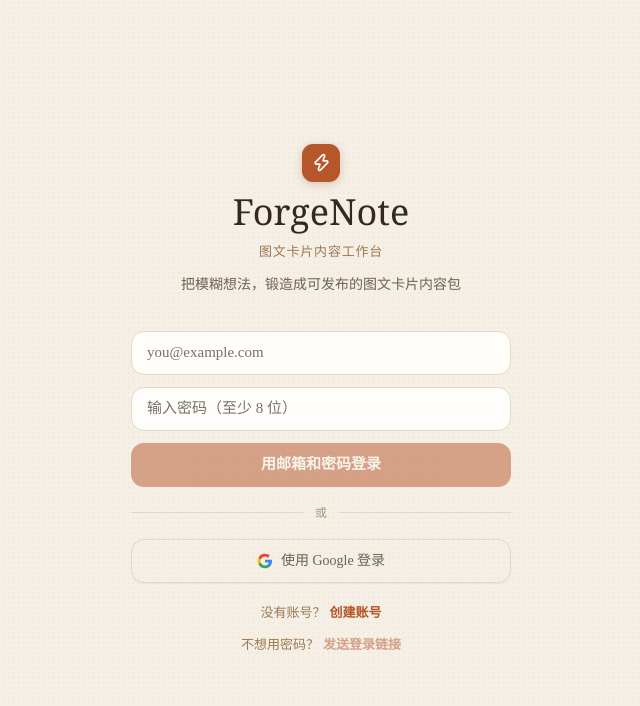
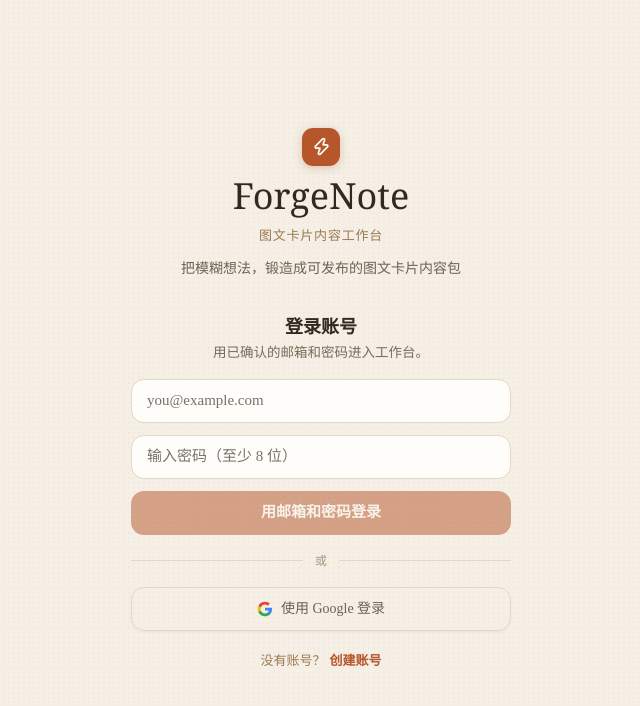
Before and after one commit to LSTOST/ForgeNote, a Next.js app: page /login in a window 1280 px wide. Shown: the top 706 px of the page, without its empty margins (319-959 px from the left). Built offline with nearby package versions, Linux system fonts and the light colour scheme; no server answers.

Commit message:
Fix login mode clarity

```diff
--- a/src/components/auth/LoginForm.tsx
+++ b/src/components/auth/LoginForm.tsx
@@ -16,12 +16,11 @@
   initialError?: string;
 }
 
-type MagicLinkState = "idle" | "sending" | "sent" | "error";
 type OAuthState = "idle" | "redirecting" | "error";
 type PasswordMode = "signIn" | "signUp";
 type PasswordState = "idle" | "submitting" | "signupSent" | "error";
 
-// 登录页表单（UIUX §4）：Google 登录 + 邮箱密码主路径 + Magic Link 备用路径。
+// 登录页表单（UIUX §4）：邮箱密码主路径 + Google 备用路径。
 export function LoginForm({ initialError }: LoginFormProps) {
   const configured = isSupabaseConfigured();
 
@@ -29,18 +28,22 @@
   const [password, setPassword] = useState("");
   const [passwordMode, setPasswordMode] = useState<PasswordMode>("signIn");
   const [passwordState, setPasswordState] = useState<PasswordState>("idle");
-  const [magicState, setMagicState] = useState<MagicLinkState>("idle");
   const [oauthState, setOauthState] = useState<OAuthState>("idle");
   // 表单级错误；初始可能来自 callback 的 ?error=。
   const [error, setError] = useState<string | null>(initialError ?? null);
 
-  const busy =
-    passwordState === "submitting" ||
-    magicState === "sending" ||
-    oauthState === "redirecting";
+  const busy = passwordState === "submitting" || oauthState === "redirecting";
   const emailValid = /^[^\s@]+@[^\s@]+\.[^\s@]+$/.test(email.trim());
   const passwordValid = password.length >= 8;
   const passwordFormValid = emailValid && passwordValid;
+  const modeTitle =
+    passwordMode === "signIn"
+      ? copy.login.signInModeTitle
+      : copy.login.signUpModeTitle;
+  const modeBody =
+    passwordMode === "signIn"
+      ? copy.login.signInModeBody
+      : copy.login.signUpModeBody;
 
   async function handleGoogle() {
     setError(null);
@@ -104,28 +107,6 @@
     }
   }
 
-  async function handleMagicLink() {
-    if (!emailValid) return;
-    setError(null);
-    setMagicState("sending");
-    try {
-      const supabase = createSupabaseBrowserClient();
-      const { error: otpError } = await supabase.auth.signInWithOtp({
-        email: email.trim(),
-        options: { emailRedirectTo: `${window.location.origin}/auth/callback` },
-      });
-      if (otpError) {
-        setError(otpError.message || copy.login.magicSendFailed);
-        setMagicState("error");
-        return;
-      }
-      setMagicState("sent");
-    } catch {
-      setError(copy.login.magicSendNetworkError);
-      setMagicState("error");
-    }
-  }
-
   return (
     <div className="w-full max-w-[380px] space-y-9">
       <header className="flex flex-col items-center gap-3 text-center">
@@ -179,6 +160,16 @@
               </button>
             </div>
           ) : (
+            <div className="space-y-4">
+              <div className="text-center">
+                <p className="text-[18px] leading-6 font-semibold text-[#33291F]">
+                  {modeTitle}
+                </p>
+                <p className="mt-1 text-[13.5px] leading-5 text-[#7a6b5a]">
+                  {modeBody}
+                </p>
+              </div>
+
               <form onSubmit={handlePasswordAuth} className="space-y-3">
                 <label htmlFor="email" className="sr-only">
                   {copy.login.emailLabel}
@@ -192,7 +183,6 @@
                   value={email}
                   onChange={(e) => {
                     setEmail(e.target.value);
-                  setMagicState("idle");
                     setPasswordState("idle");
                   }}
                   disabled={busy}
@@ -205,7 +195,9 @@
                   id="password"
                   type="password"
                   autoComplete={
-                  passwordMode === "signIn" ? "current-password" : "new-password"
+                    passwordMode === "signIn"
+                      ? "current-password"
+                      : "new-password"
                   }
                   placeholder={copy.login.passwordPlaceholder}
                   value={password}
@@ -228,6 +220,7 @@
                       : copy.login.passwordSignUpButton}
                 </Button>
               </form>
+            </div>
           )}
 
           <div className="flex items-center gap-3 text-xs text-[#a99578]">
@@ -273,37 +266,6 @@
                   : copy.login.returnToSignInLink}
               </button>
             </p>
-            <p>
-              {copy.login.magicBackupHint}
-              <button
-                type="button"
-                className="ml-1 font-semibold text-[#B5562B] underline-offset-4 hover:underline focus-visible:outline-none focus-visible:ring-3 focus-visible:ring-[#B5562B]/25 disabled:opacity-50"
-                disabled={!emailValid || busy}
-                onClick={handleMagicLink}
-              >
-                {magicState === "sending"
-                  ? copy.login.sending
-                  : copy.login.sendMagicLink}
-              </button>
-            </p>
-            {magicState === "sent" ? (
-              <div
-                className="rounded-[14px] border border-[#E3D8C7] bg-[#FBF6EE] p-4 text-left text-[14px] leading-6 text-[#6f6253] shadow-[0_1px_10px_rgba(120,90,50,0.06)]"
-                role="status"
-                aria-live="polite"
-              >
-                <p className="font-medium text-[#33291F]">
-                  {copy.login.magicSentTitle}
-                </p>
-                <p className="mt-1">
-                  {copy.login.magicSentBodyPrefix}
-                  <span className="font-medium text-[#33291F]">
-                    {email.trim()}
-                  </span>
-                  {copy.login.magicSentBodySuffix}
-                </p>
-              </div>
-            ) : null}
           </div>
         </div>
       )}
--- a/src/lib/copy/en.ts
+++ b/src/lib/copy/en.ts
@@ -34,6 +34,10 @@
   login: {
     googleButton: "Continue with Google",
     emailDivider: "or use email",
+    signInModeTitle: "Sign in",
+    signInModeBody: "Use your confirmed email and password to enter the workspace.",
+    signUpModeTitle: "Create account",
+    signUpModeBody: "You may confirm email once, then sign in with your password.",
     passwordSignInTab: "Sign in",
     passwordSignUpTab: "Create account",
     passwordSignInButton: "Sign in with email and password",
@@ -60,22 +64,14 @@
     signupSentBodyPrefix: "We sent a confirmation email to ",
     signupSentBodySuffix:
       " Confirm it once; after that, use email and password to sign in.",
-    magicBackupHint: "Prefer not to use a password?",
-    sendMagicLink: "Send a login link",
-    sending: "Sending…",
     footerNote: "Sign in to save recipes and preferences.",
     notConfiguredTitle: "Sign-in unavailable: Supabase not configured",
     notConfiguredBody:
       "Missing NEXT_PUBLIC_SUPABASE_URL or NEXT_PUBLIC_SUPABASE_ANON_KEY; please set them in the environment and retry.",
     googleUnavailable: "Google sign-in is unavailable; please use email and password instead.",
     googleInitFailed: "Could not start Google sign-in; please retry or use email.",
-    magicSendFailed: "Failed to send, please try again.",
-    magicSendNetworkError: "Failed to send; check your network and retry.",
     emailLabel: "Email address",
     emailPlaceholder: "you@example.com",
-    magicSentTitle: "Login link sent",
-    magicSentBodyPrefix: "We sent a login email to ",
-    magicSentBodySuffix: " — click the link in it to sign in.",
     changeEmail: "Use a different email",
   },
   idea: {
--- a/src/lib/copy/zh-Hans.ts
+++ b/src/lib/copy/zh-Hans.ts
@@ -40,6 +40,10 @@
   login: {
     googleButton: "使用 Google 登录",
     emailDivider: "或使用邮箱",
+    signInModeTitle: "登录账号",
+    signInModeBody: "用已确认的邮箱和密码进入工作台。",
+    signUpModeTitle: "创建账号",
+    signUpModeBody: "首次可能需要确认一次邮箱，之后直接用密码登录。",
     passwordSignInTab: "登录",
     passwordSignUpTab: "注册",
     passwordSignInButton: "用邮箱和密码登录",
@@ -63,22 +67,14 @@
     signupSentBodyPrefix: "我们已向 ",
     signupSentBodySuffix:
       " 发送确认邮件。首次点一次确认即可，之后可用邮箱和密码直接登录。",
-    magicBackupHint: "不想用密码？",
-    sendMagicLink: "发送登录链接",
-    sending: "发送中…",
     footerNote: "登录后可保存配方和偏好。",
     notConfiguredTitle: "登录暂不可用：Supabase 未配置",
     notConfiguredBody:
       "缺少 NEXT_PUBLIC_SUPABASE_URL 或 NEXT_PUBLIC_SUPABASE_ANON_KEY，请在环境变量中配置后重试。",
     googleUnavailable: "Google 登录暂不可用，请改用邮箱和密码登录。",
     googleInitFailed: "无法发起 Google 登录，请稍后重试或改用邮箱登录。",
-    magicSendFailed: "发送失败，请稍后重试。",
-    magicSendNetworkError: "发送失败，请检查网络后重试。",
     emailLabel: "邮箱地址",
     emailPlaceholder: "you@example.com",
-    magicSentTitle: "登录链接已发送",
-    magicSentBodyPrefix: "我们已向 ",
-    magicSentBodySuffix: " 发送了一封登录邮件，点击其中的链接即可登录。",
     changeEmail: "换一个邮箱",
   },
   idea: {
```
Also changed, not shown: 3 other files (tests, documents, lock files or other folders). Lines whose indentation alone changed are shown as unchanged.
